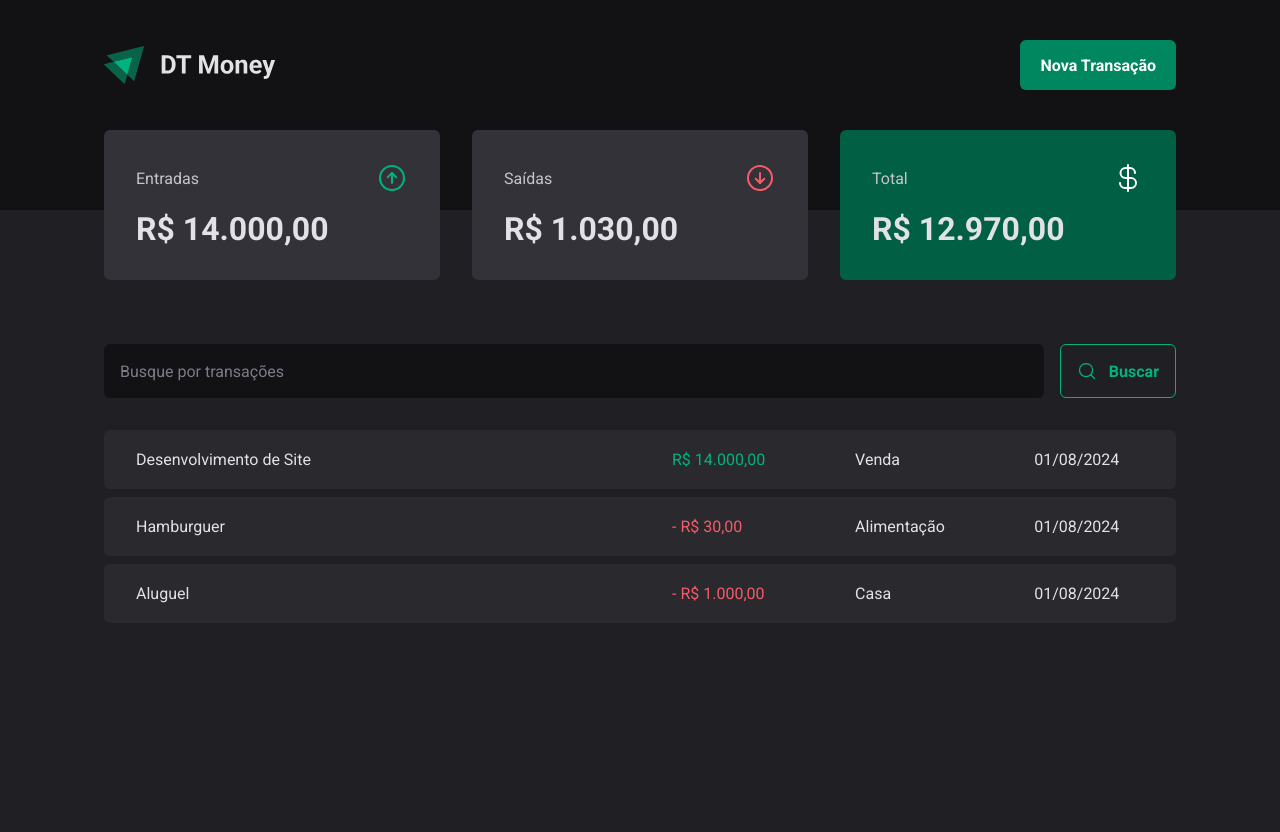
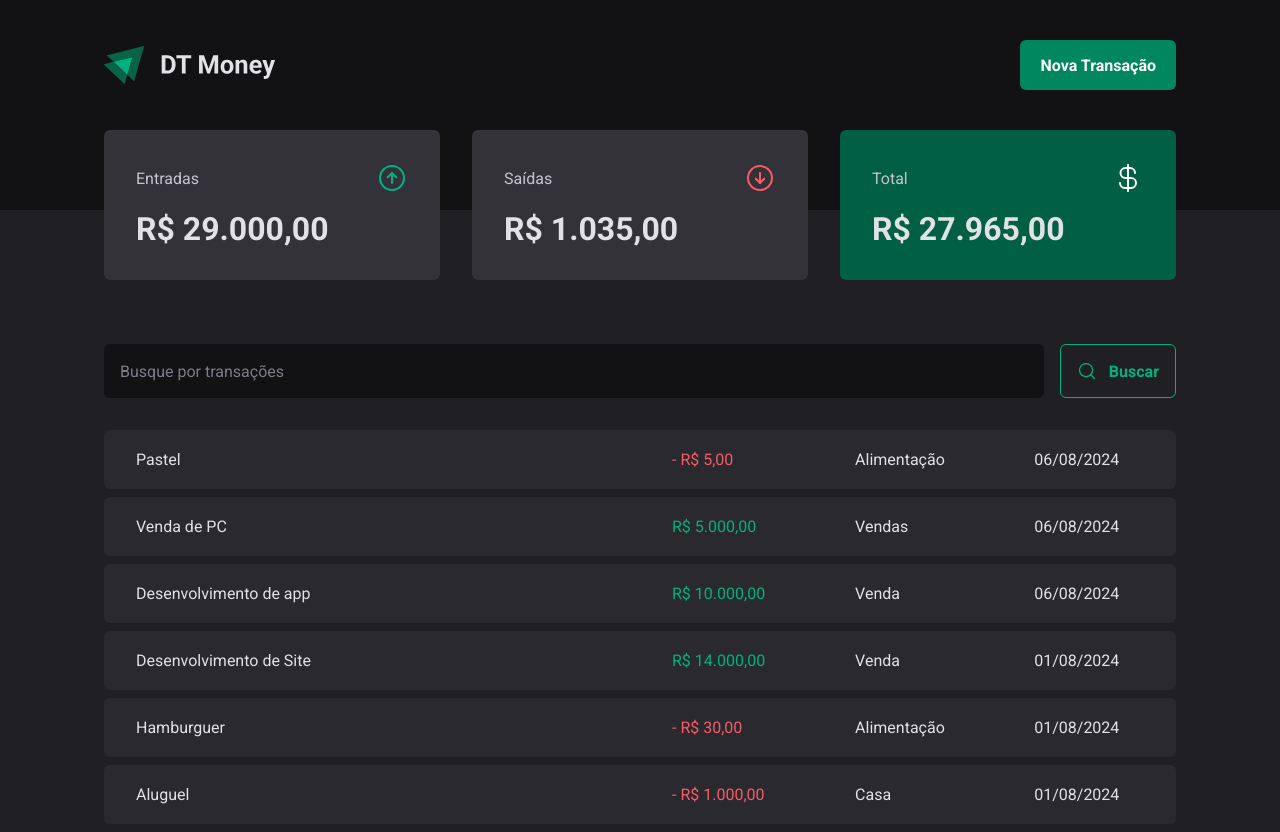
Before and after one commit to jandersonvb/03-dt-money, a React (Vite) app: page / in a window 1280 px wide. Before the commit the page ends 800 px from the top, so only its background shows below. Built offline with nearby package versions, Linux system fonts and the light colour scheme; data requests are answered from the project's data file.

Commit message:
feat: implement function createTransaction inside the TransactionsContext

```diff
--- a/server.json
+++ b/server.json
@@ -23,6 +23,30 @@
       "category": "Casa",
       "price": 1000,
       "createdAt": "2024-08-01T10:17:10.307Z"
+    },
+    {
+      "description": "Desenvolvimento de app",
+      "price": 10000,
+      "category": "Venda",
+      "type": "income",
+      "createdAt": "2024-08-06T12:59:33.874Z",
+      "id": 4
+    },
+    {
+      "description": "Venda de PC",
+      "price": 5000,
+      "category": "Vendas",
+      "type": "income",
+      "createdAt": "2024-08-06T16:56:51.852Z",
+      "id": 5
+    },
+    {
+      "description": "Pastel",
+      "price": 5,
+      "category": "Alimentação",
+      "type": "outcome",
+      "createdAt": "2024-08-06T17:46:37.287Z",
+      "id": 6
     }
   ]
 }
--- a/src/components/NewTransactionModal/NewTransactionModal.tsx
+++ b/src/components/NewTransactionModal/NewTransactionModal.tsx
@@ -7,6 +7,8 @@
 import { zodResolver } from '@hookform/resolvers/zod';
 
 import { CloseButton, Content, Overlay, TransactionTypeButton, TransactionTypeContainer } from './NewTransactionModal.styles';
+import { useContext } from 'react';
+import { TransactionsContext } from '../../contexts/TransactionsContext';
 
 const newTransactionFormSchema = z.object({
   description: z.string(),
@@ -18,11 +20,14 @@
 type NewTransactionFormInputs = z.infer<typeof newTransactionFormSchema>;
 
 export function NewTransactionModal() {
+  const { createTransaction } = useContext(TransactionsContext);
+
   const {
     control,
     register,
     handleSubmit,
-    formState: { isSubmitting }
+    formState: { isSubmitting },
+    reset
   } = useForm<NewTransactionFormInputs>({
     resolver: zodResolver(newTransactionFormSchema),
     defaultValues: {
@@ -31,9 +36,17 @@
   });
 
   async function handleCreateNewTransaction(data: NewTransactionFormInputs) {
-    await new Promise(resolve => setTimeout(resolve, 2000));
+    const { description, price, category, type } = data;
 
-    console.log(data);
+    await createTransaction({
+      description,
+      price,
+      category,
+      type
+    });
+
+    reset();
+
   }
 
   return (
--- a/src/contexts/TransactionsContext.tsx
+++ b/src/contexts/TransactionsContext.tsx
@@ -10,10 +10,17 @@
   createdAt: string;
 }
 
+interface CreateTransactionData {
+  description: string;
+  price: number;
+  category: string;
+  type: 'income' | 'outcome';
+}
 
 interface TransactionsContextData {
   transactions: Transaction[];
   fetchTransactions: (query?: string) => Promise<void>;
+  createTransaction: (data: CreateTransactionData) => Promise<void>;
 }
 
 interface TransactionsProviderProps {
@@ -28,11 +35,28 @@
   async function fetchTransactions(query?: string) {
     const response = await api.get('/transactions', {
       params: {
+        _sort: 'createdAt',
+        _order: 'desc',
         q: query
       }
     });
 
     setTransactions(response.data);
+  }
+
+  async function createTransaction(data: CreateTransactionData) {
+    const { description, price, category, type } = data
+
+    const response = await api.post('/transactions', {
+      description,
+      price,
+      category,
+      type,
+      createdAt: new Date().toISOString()
+    });
+
+    setTransactions(state => [response.data, ...state]);
+
   }
 
   useEffect(() => {
@@ -42,7 +66,8 @@
   return (
     <TransactionsContext.Provider value={{
       transactions,
-      fetchTransactions
+      fetchTransactions,
+      createTransaction
     }}>
       {children}
     </TransactionsContext.Provider>
```
